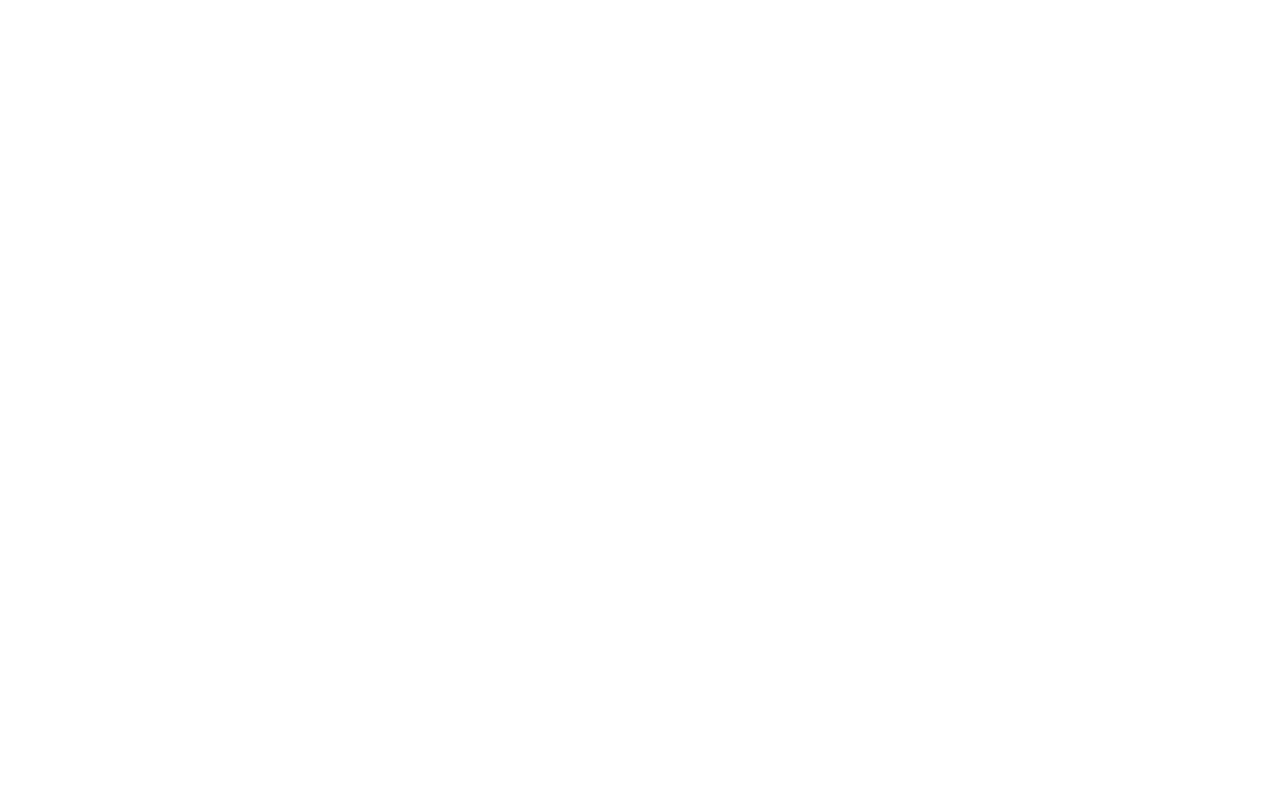
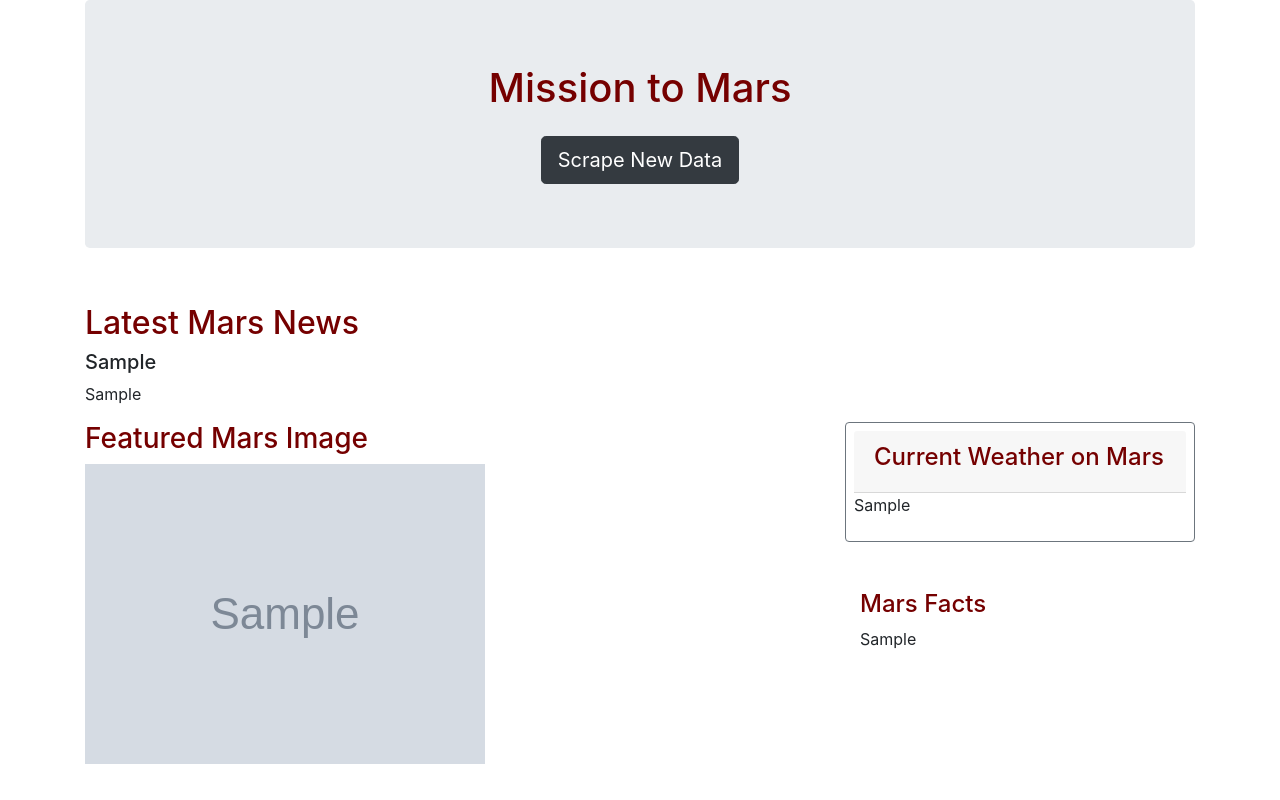
Before and after one commit to Casio04/web-scraping-challenge, a Flask app: page / in a window 1280 px wide. Before the commit the page is empty. Run offline with Flask 2, Linux system fonts and the light colour scheme; grey boxes marked "Sample" are stand-in pictures; a database or web service that is not in the repository returns one stand-in record (values such as "Sample title"); parts of the project's set-up code (start-up, migrations or seed data) failed here and were passed over.

Commit message:
Added some formatting for the table in Python code, linked HTML with app.py and also made the main format of the webpage. Missing how to insert the images correctly

```diff
--- a/Missions_to_Mars/app.py
+++ b/Missions_to_Mars/app.py
@@ -4,14 +4,19 @@ import scraper_mars
 
 # Create an instance of Flask
 app = Flask(__name__)
+conn = "mongodb://localhost:27017"
+client = pymongo.MongoClient(conn)
+db = client.mars_db
 
 @app.route("/")
 def home():
-    return render_template("index.html")
+    mars = db.mars.find_one()
+    return render_template("index.html", mars=mars)
 
 @app.route("/scrape")
 def scraping():
-    mars_data = scraper_mars.scrape()
+    main_dict = scraper_mars.scrape()
+    db.mars.update({}, main_dict, upsert=True)
 
      # Redirect back to home page
     return redirect("/")
--- a/Missions_to_Mars/templates/index.html
+++ b/Missions_to_Mars/templates/index.html
@@ -3,9 +3,50 @@
 <head>
     <meta charset="UTF-8">
     <meta name="viewport" content="width=device-width, initial-scale=1.0">
-    <title>Test 1</title>
+    <link rel="stylesheet" href="https://cdn.jsdelivr.net/npm/bootstrap@4.5.3/dist/css/bootstrap.min.css" integrity="sha384-TX8t27EcRE3e/ihU7zmQxVncDAy5uIKz4rEkgIXeMed4M0jlfIDPvg6uqKI2xXr2" crossorigin="anonymous">
+    <link rel="stylesheet" href="styles.css">
+    <title>Mars Information</title>
 </head>
 <body>
-    <p>{{ home }}</p>
+    <div class="container">
+        <div class="jumbotron text-center">
+            <h1 style="color: #750000;">Mission to Mars</h1>
+            <!-- <p>{{ mars.news_header }}</p> -->
+            <a class="btn btn-dark btn-lg mt-3" href="/scrape" role="button">Scrape New Data</a>
+        </div>  <br>
+    </div>
+    <div class="container">
+        <div class="row">
+            <div class="col-md-12">
+                <h2 style="color: #750000;">Latest Mars News</h2>
+                <h5>{{ mars.news_header }}</h5>
+                <p>{{ mars.news_p }}</p>
+            </div>
+        </div>
+    </div>
+    <div class="container">
+        <div class="row">
+            <div class="col-md-7">
+                <div class="box">
+                    <h3 style="color: #750000;">Featured Mars Image </h3>
+                    <img src="{{ mars.ft_img }}" alt="Featured_image">
+                </div>
+            </div>
+            <div class="col-md-4 offset-1">
+                <div class="card border-secondary p-2">
+                    <div class="card-header">
+                        <h4 style="color: #750000;">Current Weather on Mars</h4>
+                    </div>
+                    <p style="text-align: justify;">{{ mars.last_tweet }}</p>
+                </div><br>
+                <div class="container" style="white-space: nowrap;">
+                    <div class="box"> <br>
+                        <h4 style="color: #750000;">Mars Facts</h4>
+                        {{ mars.Html_table | safe }}
+                    </div><br>
+                </div>
+            </div>
+        </div>
+    </div>
 </body>
 </html>
--- /dev/null
+++ b/Missions_to_Mars/templates/styles.css
@@ -0,0 +1,3 @@
+table{
+    border: solid 1px rgb(238, 16, 16);
+}
```
Also changed, not shown: Missions_to_Mars/scraper_mars.py (+13 -9 lines), Missions_to_Mars/templates/scrape.html (deleted), 1 other file.
